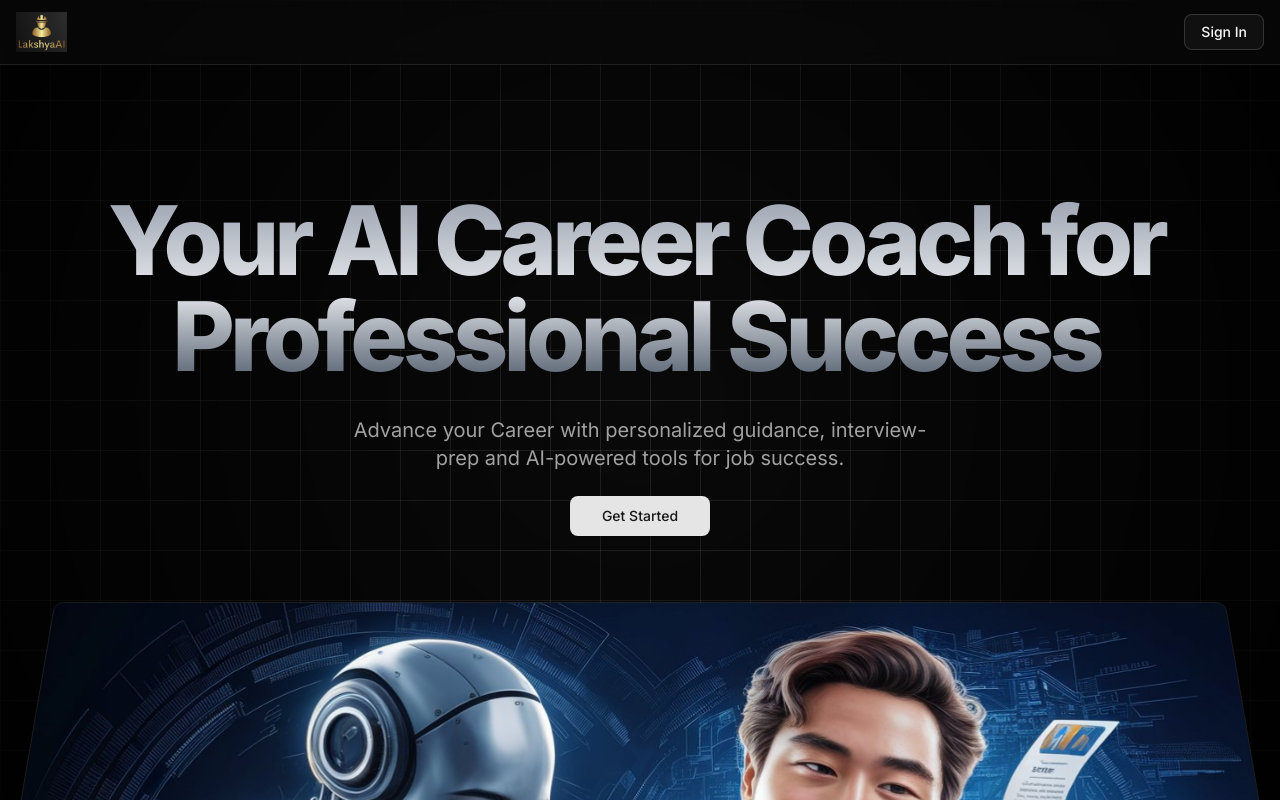
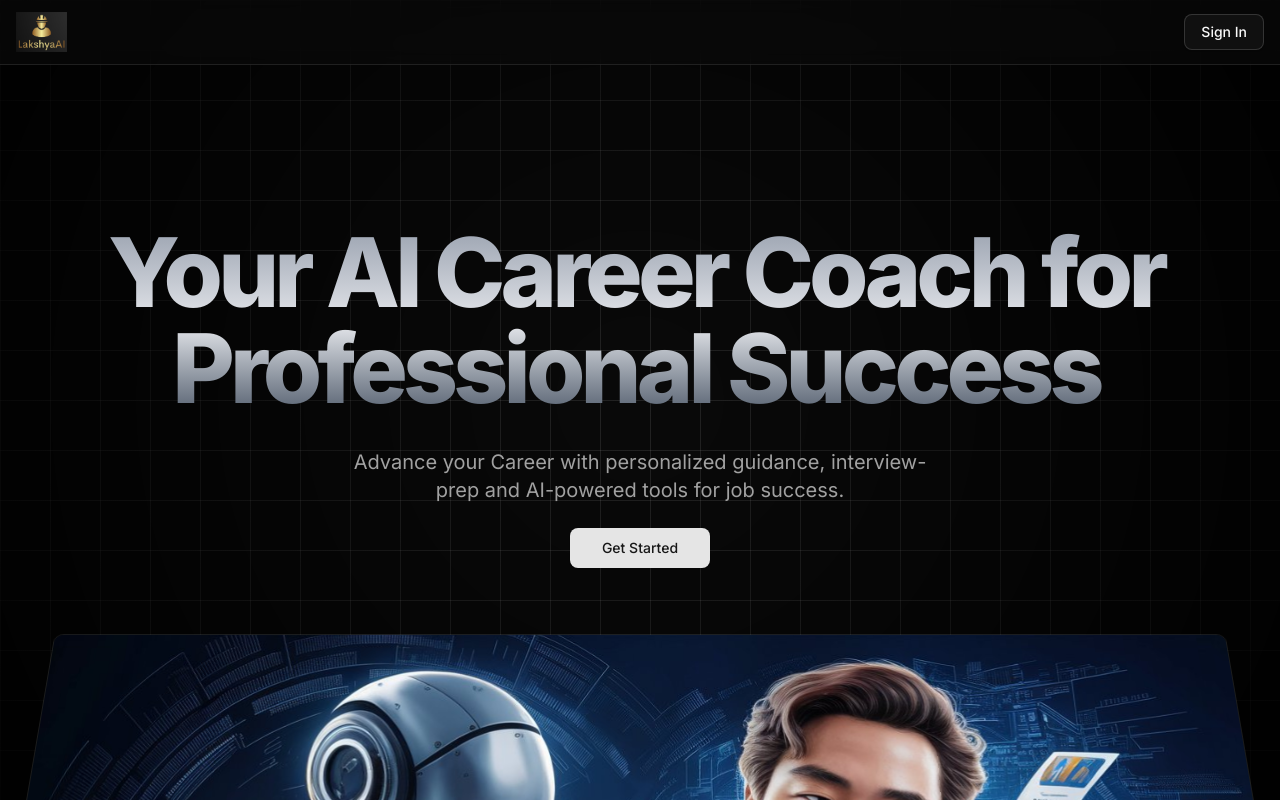
Before and after one commit to piyusharora15/lakshya_ai, a Next.js app: page / in a window 1280 px wide. Shown: the top 800 px of the page. Built offline with nearby package versions, Linux system fonts and the light colour scheme; no server answers.

Commit message:
style all sections of landing page

```diff
--- a/components/hero.jsx
+++ b/components/hero.jsx
@@ -23,7 +23,7 @@ const HeroSection = () => {
     return () => window.removeEventListener("scroll", handleScroll);
     }, []);
   return (
-    <section className="w-full pt-36 md:pt-48 pb-10">
+    <section className="w-full pt-44 md:pt-56 pb-10">
       <div className="space-y-6 text-center">
         <div className="space-y-6 mx-auto">
           <h1 className="text-5xl font-bold md:text-6xl lg:text-7xl xl:text-8xl gradient-title">
```
